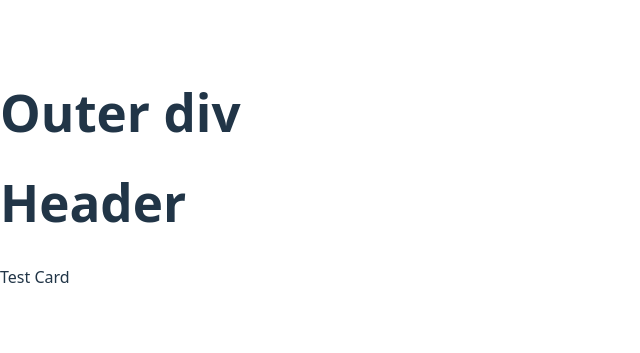
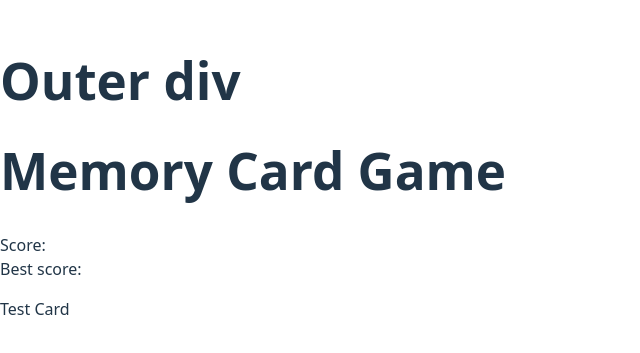
Before and after one commit to Mojo213/memory-card-app, a React (Vite) app in the folder memory-card-app/: page / in a window 1280 px wide. Shown: the part 223-576 px from the top of the page, without its empty margins (0-640 px from the left). Built offline with nearby package versions, Linux system fonts and the light colour scheme.

Commit message:
add structure for headerComponent

```diff
--- a/memory-card-app/src/header.jsx
+++ b/memory-card-app/src/header.jsx
@@ -1,9 +1,15 @@
 import { useState } from 'react';
 
-export default function HeaderComponent() {
+export default function HeaderComponent({ score, bestScore }) {
   return (
-    <div>
-      <h1>Header</h1>
+    <div id="header">
+      <div className="header-left-section">
+        <h1>Memory Card Game</h1>
+      </div>
+      <div className="header-right-section">
+        <div className="score">Score: {score}</div>
+        <div className="best-score">Best score: {bestScore}</div>
+      </div>
     </div>
   );
 }
```
